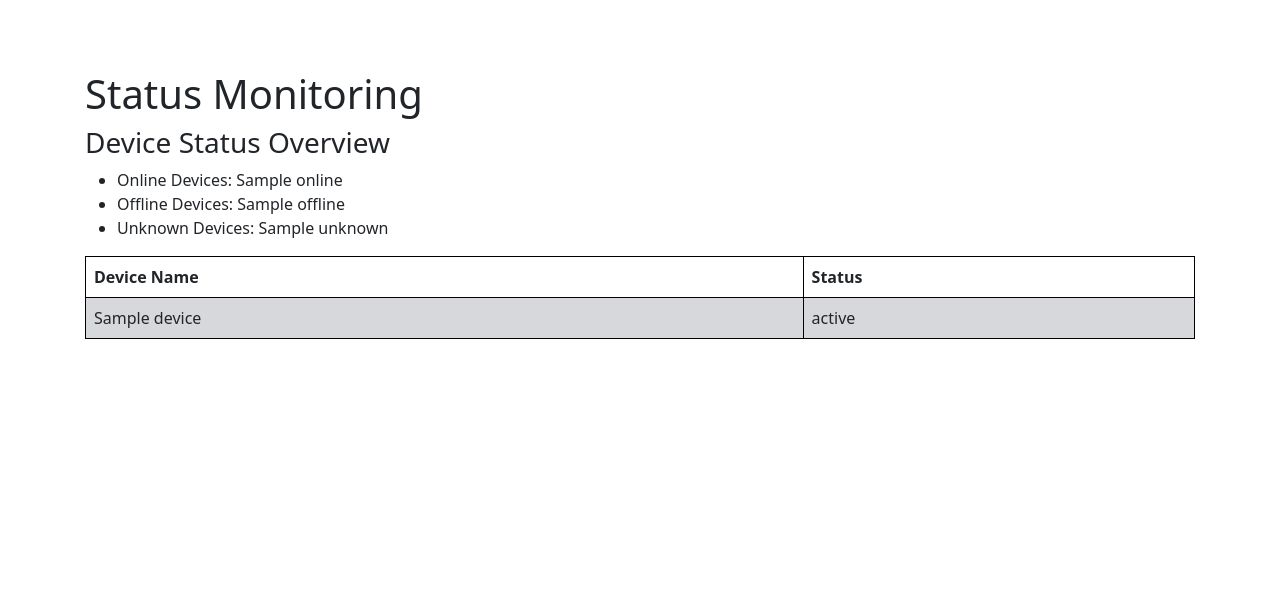
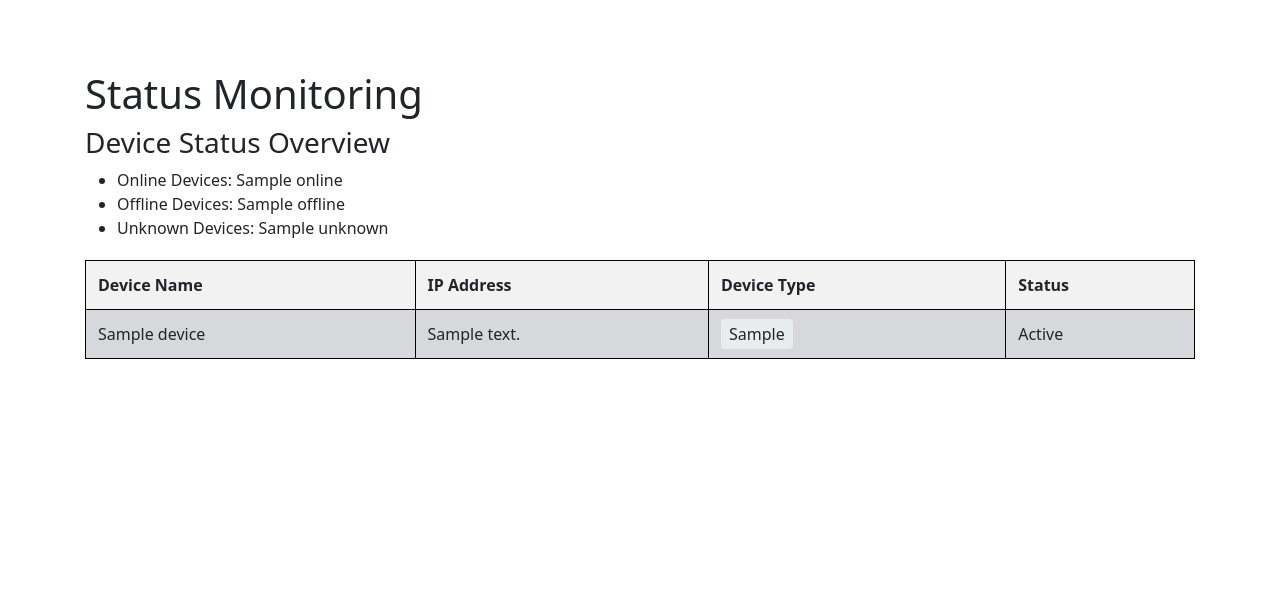
Before and after one commit to tkm315/yii2-nms, a Yii app: template views/site/status-monitoring.php in a window 1280 px wide. Shown: the top 599 px of the page. Run offline with PHP 8.4 and a stand-in for Yii, Linux system fonts and the light colour scheme; the template is opened without the code that fills it: most values are stand-ins (such as "Sample title", 1, 10 or a date in 2020); data that the repository does not hold is empty; some libraries are stand-ins or nearby versions.

Commit message:
Add IP address and device type to device management system
Co-authored-by: rahb76862 <rahb76862@gmail.com>

```diff
--- a/views/site/status-monitoring.php
+++ b/views/site/status-monitoring.php
@@ -18,13 +18,24 @@ $this->title = 'Status Monitoring';
     table {
         border-collapse: collapse;
         width: 100%;
+        margin-top: 20px;
     }
     table, th, td {
         border: 1px solid #000000;
     }
     th, td {
-        padding: 8px;
+        padding: 12px;
         text-align: left;
+    }
+    th {
+        background-color: #f2f2f2;
+        font-weight: bold;
+    }
+    .device-type {
+        font-weight: 500;
+        padding: 4px 8px;
+        border-radius: 4px;
+        background-color: #e9ecef;
     }
 </style>
 
@@ -32,6 +43,8 @@ $this->title = 'Status Monitoring';
     <thead>
         <tr>
             <th>Device Name</th>
+            <th>IP Address</th>
+            <th>Device Type</th>
             <th>Status</th>
         </tr>
     </thead>
@@ -40,16 +53,18 @@ $this->title = 'Status Monitoring';
             <?php
                 $color = '';
                 if ($device->status === 'online') {
-                    $color = '#a8d5b8'; // سبز پررنگ‌تر
+                    $color = '#a8d5b8'; // Green for online
                 } elseif ($device->status === 'offline') {
-                    $color = '#f5b5b8'; // قرمز پررنگ‌تر
+                    $color = '#f5b5b8'; // Red for offline
                 } else {
-                    $color = '#d6d8db'; // طوسی پررنگ‌تر
+                    $color = '#d6d8db'; // Gray for unknown
                 }
             ?>
             <tr style="background-color: <?= $color ?>;">
                 <td><?= htmlspecialchars($device->name) ?></td>
-                <td><?= htmlspecialchars($device->status) ?></td>
+                <td><?= htmlspecialchars($device->ip_address) ?></td>
+                <td><span class="device-type"><?= htmlspecialchars($device->device_type) ?></span></td>
+                <td><?= htmlspecialchars(ucfirst($device->status)) ?></td>
             </tr>
         <?php endforeach; ?>
     </tbody>
```
Also changed, not shown: migrations/m250707_074108_add_device_fields.php (added, +27 -0 lines), models/Device.php (+16 -2 lines), views/site/add-device.php (+14 -3 lines).
